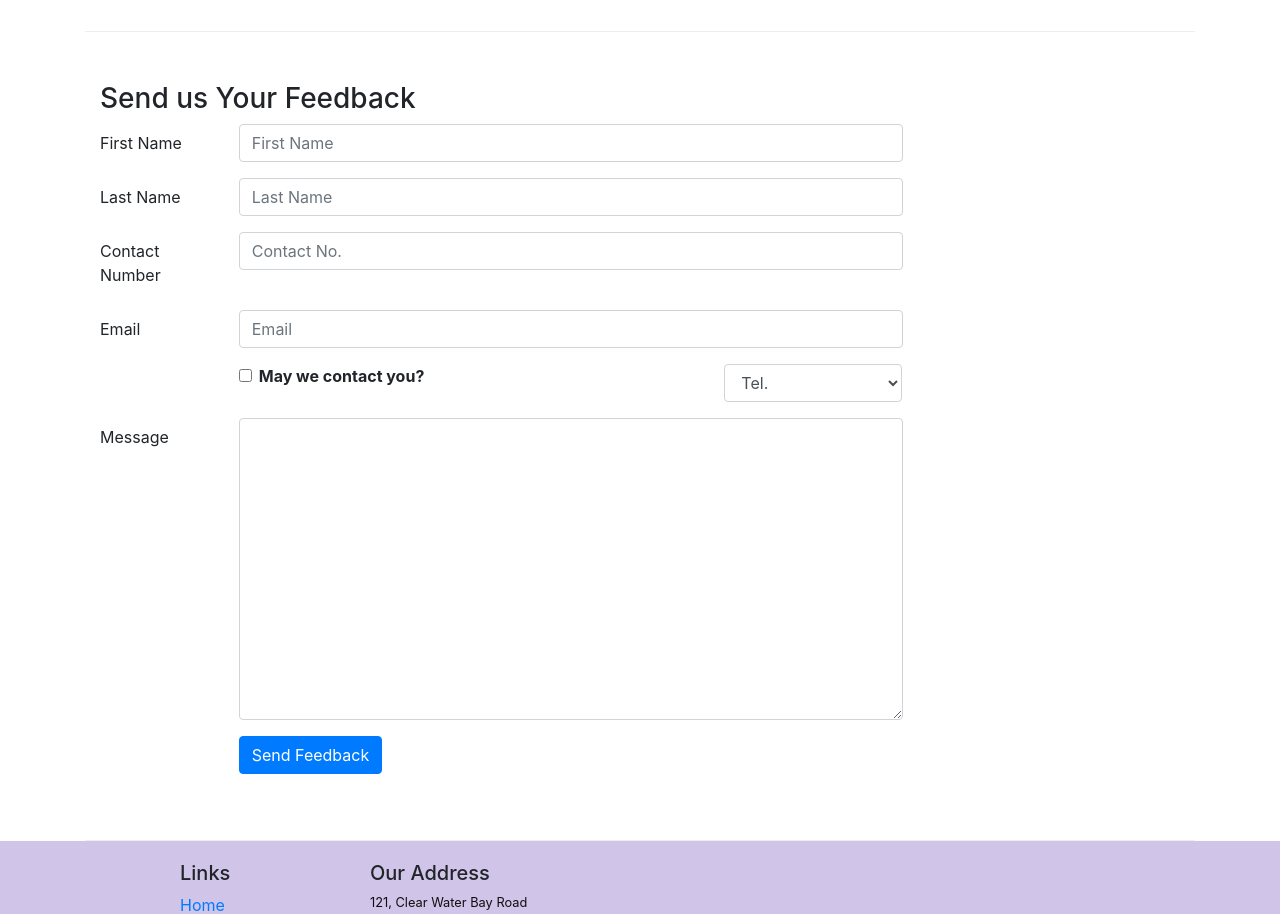
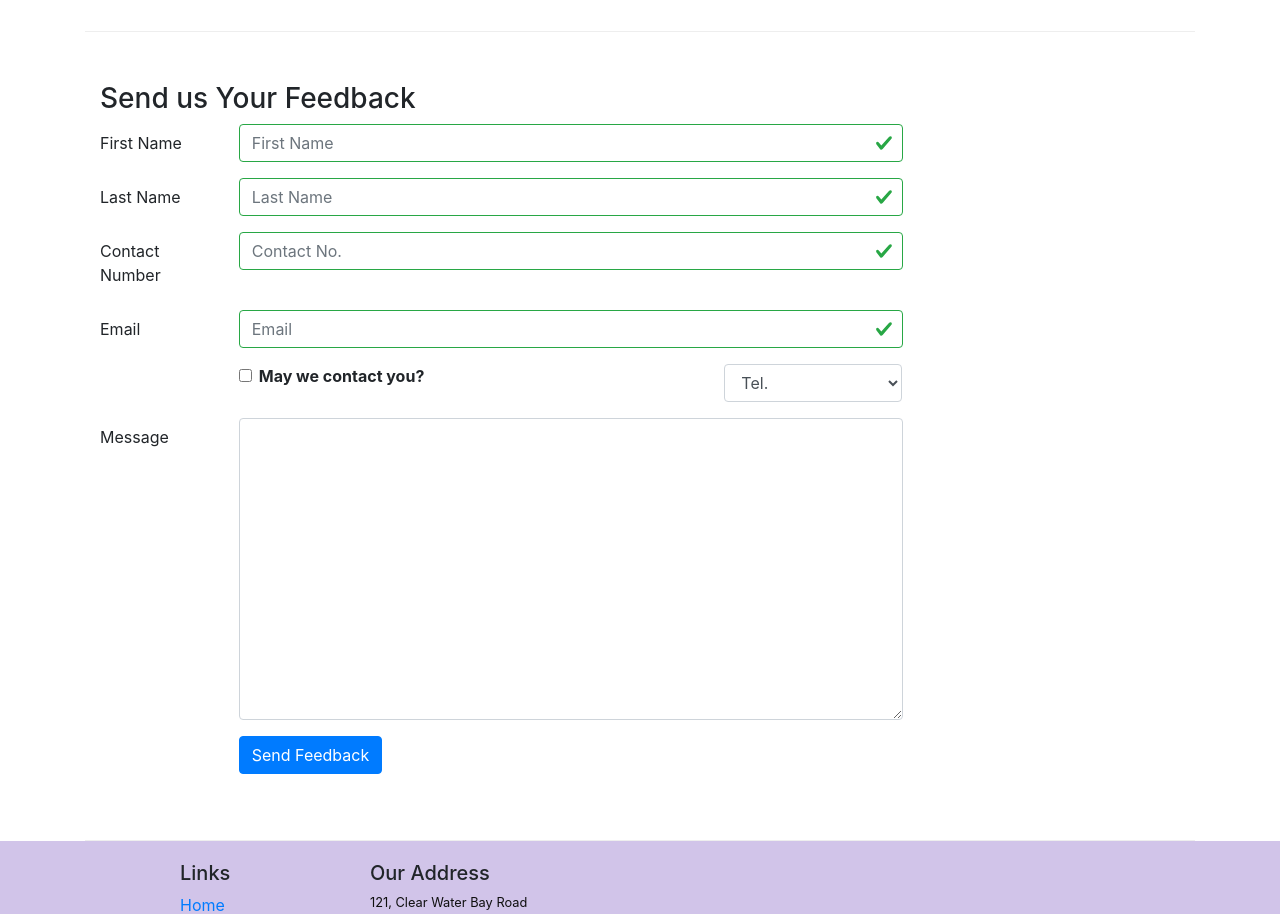
Before and after one commit to ritik1999/Restaurant-Website, a React (Create React App) app: page /contactus in a window 1280 px wide. Shown: the part 840-1754 px from the top of the page. Built offline with nearby package versions, Linux system fonts and the light colour scheme.

Commit message:
Controlled Form Validation

```diff
--- a/src/components/ContactComponent.js
+++ b/src/components/ContactComponent.js
@@ -1,6 +1,7 @@
 import React ,{Component} from 'react';
-import {Breadcrumb,BreadcrumbItem,Button,Form,FormGroup,Label,Input,Col} from 'reactstrap';
+import {Breadcrumb,BreadcrumbItem,Button,Form,FormGroup,Label,Input,Col,FormFeedback} from 'reactstrap';
 import {Link} from 'react-router-dom';
+import { regExpLiteral } from '@babel/types';
 
 class Contact extends Component {
     constructor(props) {
@@ -13,11 +14,53 @@
             telnum:'',
             agree:false,
             contactType:'Tel.',
-            message:''
+            message:'',
+            touched:{
+                firstname: false,
+                lastname:false,
+                telnum:false,
+                email:false
+            }
         }
         this.handleInputChange=this.handleInputChange.bind(this);
         this.handleSubmit=this.handleSubmit.bind(this);
+        this.handleBlur=this.handleBlur.bind(this);
     }
+
+    handleBlur =(field) => (evt) => {
+        this.setState({
+            touched: {...this.state.touched,[field]:true }
+        })
+    }
+
+    validate(firstname,lastname,telnum,email) {
+        const errors={
+            firstname:'',
+            lastname:'',
+            email:'',
+            telnum:''
+        };
+
+        if(this.state.touched.firstname && firstname.length < 3)
+            errors.firstname='First Name should be >= 3 characters';
+        else if(this.state.touched.firstname && firstname.length > 10)
+            errors.firstname='First Name should be <= 10 characters';
+
+        if(this.state.touched.lastname && lastname.length < 3)
+            errors.lastname='Last Name should be >= 3 characters';
+        else if(this.state.touched.lastname && lastname.length > 10)
+            errors.lastname='Last Name should be <= 10 characters';
+
+            if(this.state.touched.email && email.split('').filter(x => x === '@').length !==1)
+            errors.email='Email should contain a @ sign';
+        const reg=/^\d+$/;
+        if(this.state.touched.telnum && !reg.test(telnum))
+        errors.telnum ='Tel. Number should contain only digits';
+
+        return errors;
+
+    }
+
     handleInputChange(event) {
         const target=event.target;
         const value=target.type === 'checkbox' ? target.checked : target.value;
@@ -33,6 +76,8 @@
         alert("Current State is : " + JSON.stringify(this.state));
     }
     render() {
+
+        const errors= this.validate(this.state.firstname,this.state.lastname,this.state.email,this.state.telnum);
         return(
             <div className="container">
             <div className="row">
@@ -87,7 +132,11 @@
                                     <Input type="text" id="firstname" name="firstname"
                                     placeholder="First Name"
                                     value={this.state.firstname}
+                                    valid={errors.firstname===''}
+                                    invalid={errors.firstname!==''}
+                                    onBlur={this.handleBlur('firstname')}
                                     onChange={this.handleInputChange} />
+                                    <FormFeedback>{errors.firstname}</FormFeedback>
                                 </Col>
                             </FormGroup>
                             <FormGroup row>
@@ -96,7 +145,11 @@
                                     <Input type="text" id="lastname" name="lastname"
                                     placeholder="Last Name"
                                     value={this.state.lastname}
+                                    onBlur={this.handleBlur('lastname') }
+                                    valid={errors.lastname===''}
+                                    invalid={errors.lastname!==''}
                                     onChange={this.handleInputChange}/>
+                                    <FormFeedback>{errors.lastname}</FormFeedback>
                                 </Col>
                             </FormGroup>
                             <FormGroup row>
@@ -105,7 +158,11 @@
                                     <Input type="tel" id="telnum" name="telnum"
                                     placeholder="Contact No."
                                     value={this.state.telnum}
+                                    onBlur={this.handleBlur('telnum')}
+                                    valid={errors.telnum===''}
+                                    invalid={errors.telnum!==''}
                                     onChange={this.handleInputChange}/>
+                                    <FormFeedback>{errors.telnum}</FormFeedback>
                                 </Col>
                             </FormGroup>
                             <FormGroup row>
@@ -113,8 +170,12 @@
                                 <Col md={10}>
                                     <Input type="email" id="email" name="email"
                                     placeholder="Email"
+                                    onBlur={this.handleBlur('email') }
+                                    valid={errors.email===''}
+                                    invalid={errors.email!==''}
                                     value={this.state.email}
                                     onChange={this.handleInputChange}/>
+                                    <FormFeedback>{errors.email}</FormFeedback>
                                 </Col>
                             </FormGroup>
                             <FormGroup row>
```
